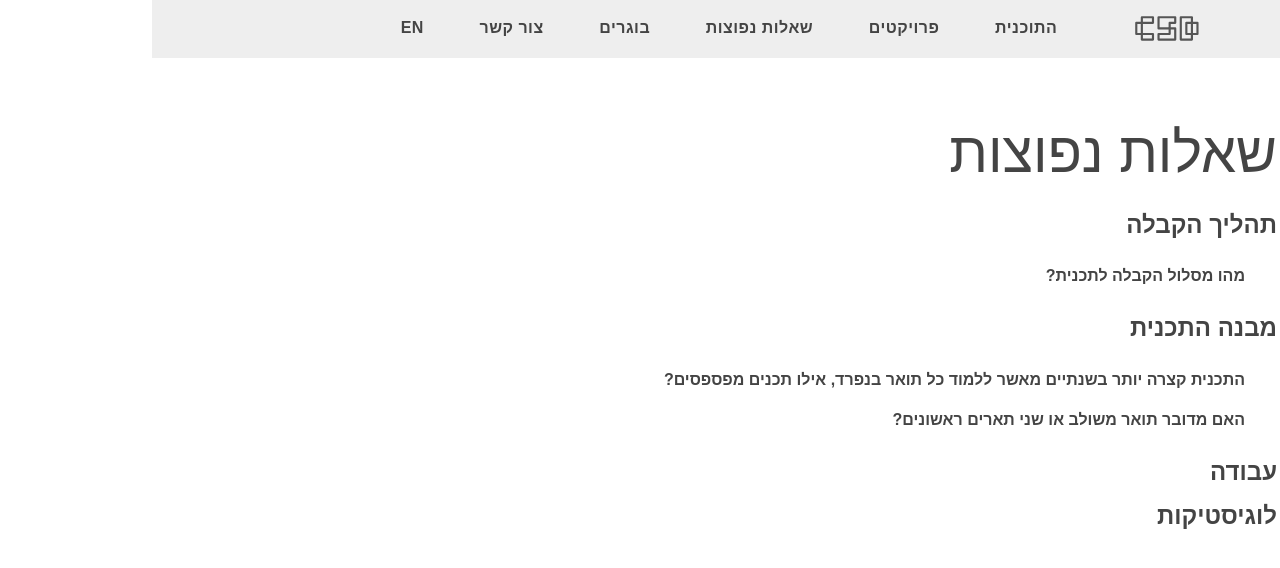
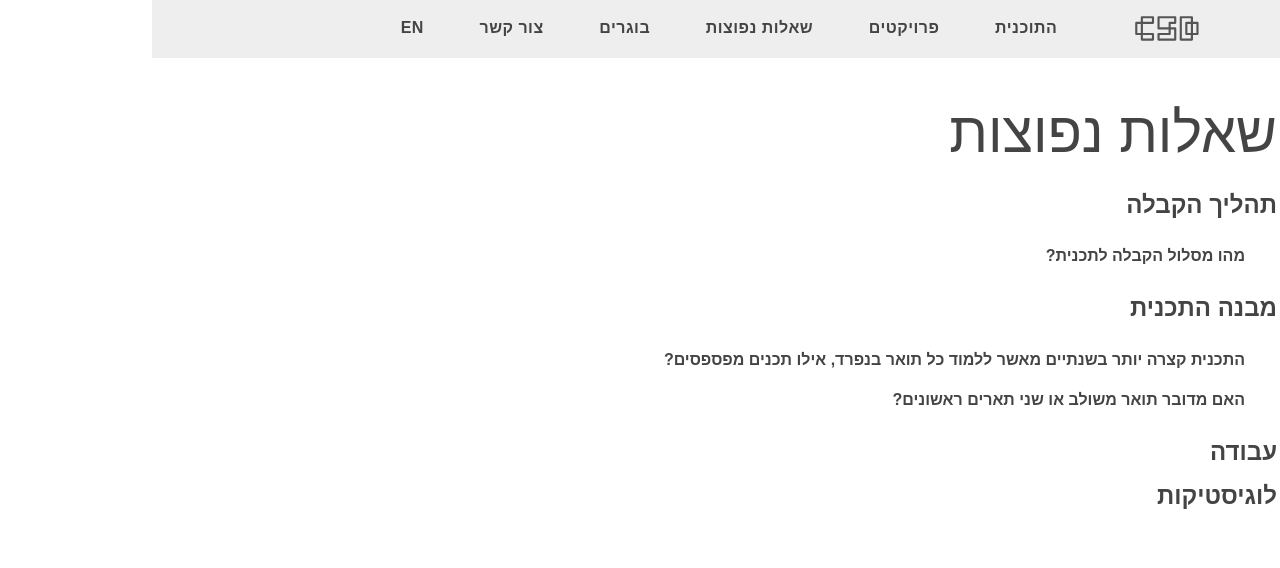
Before and after one commit to bsc-des/csd.degree, a Jekyll site: the page built from faq.html, in a window 1280 px wide. Shown: the top 568 px of the page. Built offline with Jekyll 4.4.1, drawn with Linux system fonts in a browser that asks for light colours; some web fonts are replaced.

Commit message:
Style improvements

```diff
--- a/_sass/faq.scss
+++ b/_sass/faq.scss
@@ -1,9 +1,8 @@
 .faq-item {
-  padding: 0.5em 2em;
-
   .header {
     text-align: right;
     font-weight: bold;
+    padding: 0.5em 2em;
     cursor: pointer;
   }
   .body {
@@ -14,6 +13,6 @@
 
   .body-text {
     margin-top: -1em;
-    padding-top: 1em;
+    padding: 1em 2em 0 2em;
   }
 }
--- a/_sass/home.scss
+++ b/_sass/home.scss
@@ -2,7 +2,7 @@
   background-color: $text-color;
   color: #fff;
   padding-bottom: 40px;
-  margin-bottom: 40px;
+  margin-bottom: 20px;
   overflow: hidden;
 
   h1 {
@@ -21,12 +21,20 @@
 .title-right {
   text-align: left;
   margin-left: 45%;
+
+  @media screen and (max-width: $mobile-width) {
+    margin-left: 5%;
+  }
 }
 
 .title-left {
   direction: ltr;
   text-align: right;
   margin-right: 45%;
+
+  @media screen and (max-width: $mobile-width) {
+    margin-right: 5%;
+  }
 }
 
 .academy-logo {
--- a/_sass/main.scss
+++ b/_sass/main.scss
@@ -36,9 +36,12 @@
 }
 
 main {
-  padding-top: 80px;
+  padding-top: 60px;
 
   @media screen and (max-width: $tablet-width) {
+    padding-top: 40px;
+  }
+  @media screen and (max-width: $mobile-width) {
     padding-top: 20px;
   }
 }
@@ -57,7 +60,7 @@
 
 p {
   text-align: right;
-  line-height: 1.8em;
+  line-height: 1.55em;
   color: #666666;
 }
 
--- a/_sass/projects.scss
+++ b/_sass/projects.scss
@@ -39,7 +39,7 @@
   margin-top: 1em;
 
   &.active .button {
-    opacity: 0.7;
+    opacity: 0.5;
   }
 
   .button {
```
